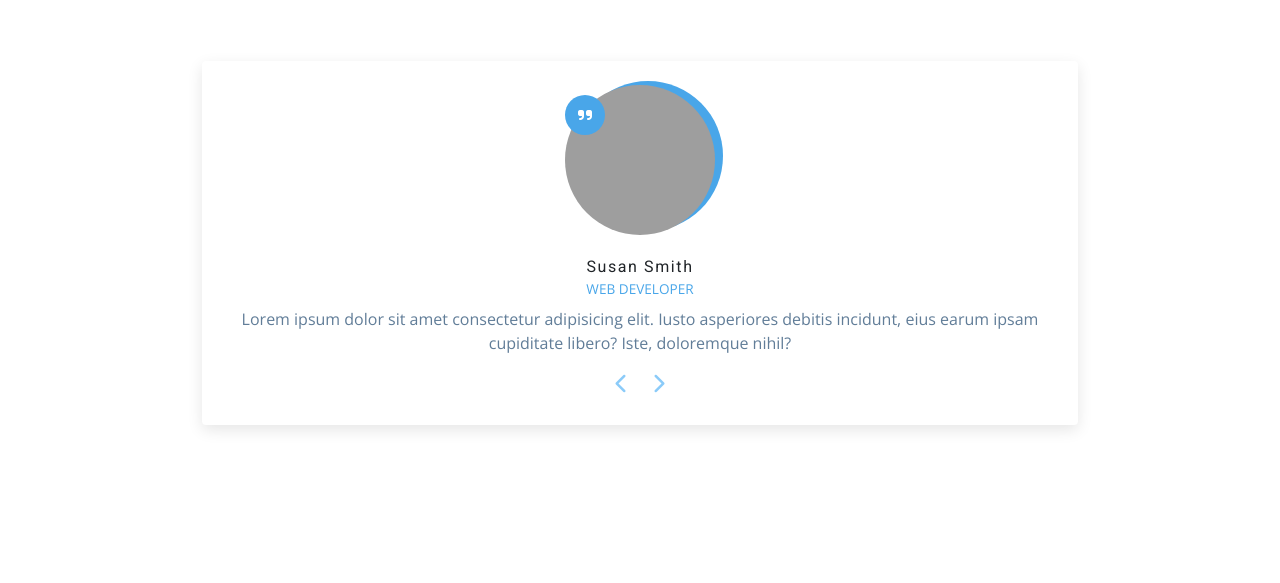
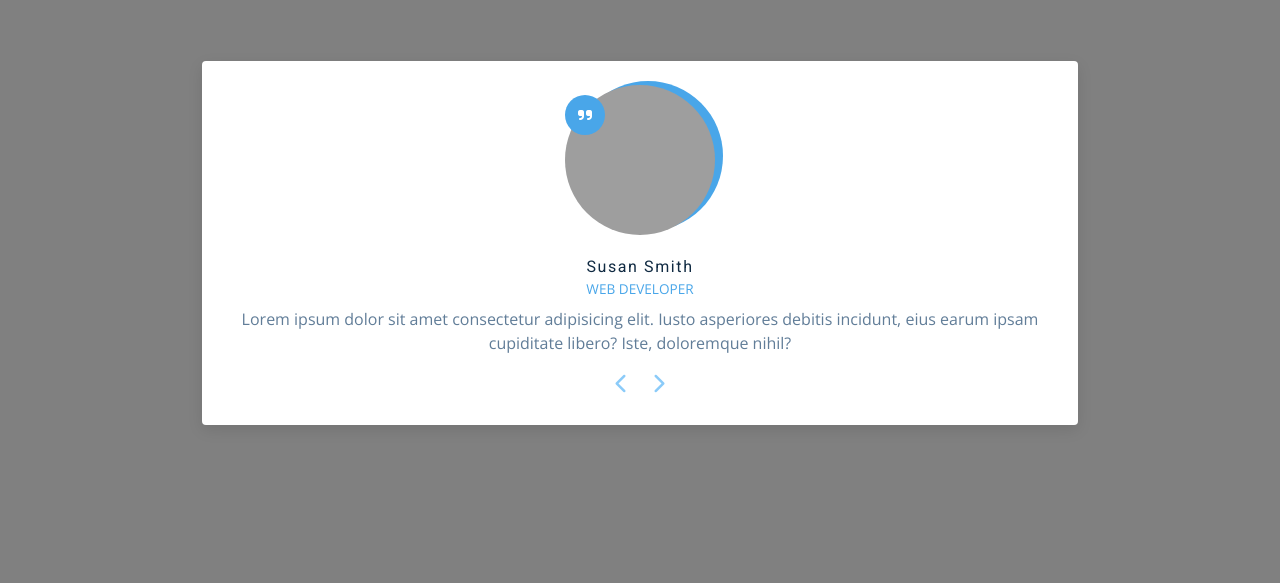
Before and after one commit to iang0100/SYEP-BATHGATE-IAN-GARCIA, a plain HTML site: page testimonial.html in a window 1280 px wide. Shown: the part 273-856 px from the top of the page. Drawn offline with nearby package versions, Linux system fonts and the light colour scheme; grey boxes are pictures that could not be loaded.

Commit message:
added color

```diff
--- a/style2.css
+++ b/style2.css
@@ -1,4 +1,3 @@
-
 /*
 ===============
 Fonts
@@ -72,7 +71,7 @@ Global Styles
 }
 body {
  font-family: var(--ff-secondary);
- background: black
+ background: grey;
  color: var(--clr-grey-1);
  line-height: 1.5;
  font-size: 0.875rem;
```
